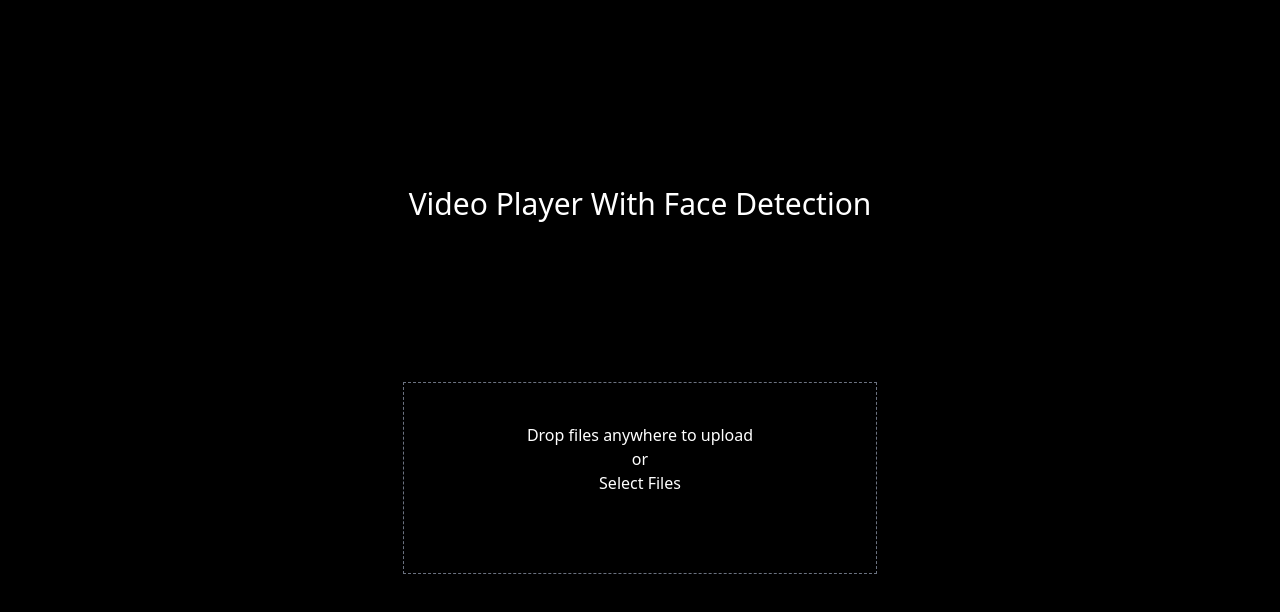
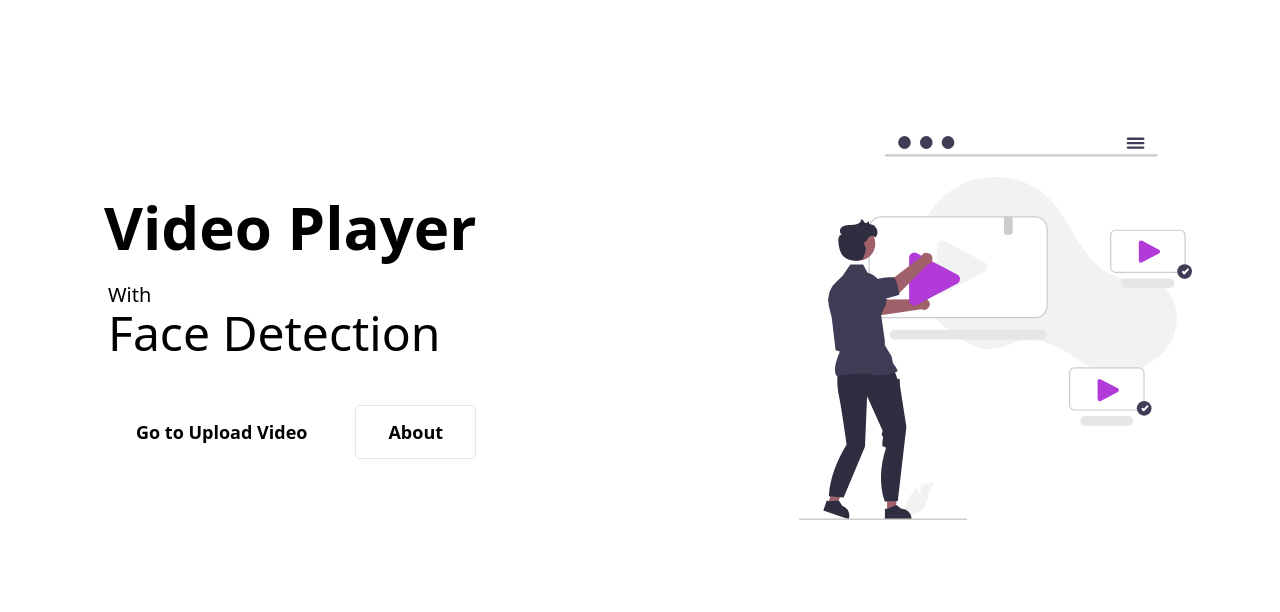
Before and after one commit to md-anas-sabah/video-player-face-detection, a React (Vite) app: page / in a window 1280 px wide. Shown: the top 612 px of the page. Built offline with nearby package versions, Linux system fonts and the light colour scheme.

Commit message:
created landing page

```diff
--- a/src/App.jsx
+++ b/src/App.jsx
@@ -1,9 +1,21 @@
+import { createBrowserRouter, RouterProvider } from "react-router-dom";
 import Home from "./components/Home";
+import LandingPage from "./pages/LandingPage";
 
 function App() {
+  const router = createBrowserRouter([
+    {
+      path: "/",
+      element: <LandingPage />,
+    },
+    {
+      path: "/home",
+      element: <Home />,
+    },
+  ]);
   return (
-    <div className="bg-black h-screen">
-      <Home />
+    <div className="h-screen">
+      <RouterProvider router={router} />
     </div>
   );
 }
--- a/src/components/Home.jsx
+++ b/src/components/Home.jsx
@@ -10,7 +10,7 @@ function Home() {
   };
 
   return (
-    <div className="bg-black h-screen">
+    <div className="dark:bg-gray-800 h-screen">
       <div className="flex h-screen flex-col justify-center items-center">
         <h1 className="text-white text-3xl -mt-10">
           Video Player With Face Detection
--- /dev/null
+++ b/src/pages/LandingPage.jsx
@@ -0,0 +1,42 @@
+import { Link } from "react-router-dom";
+
+function LandingPage() {
+  return (
+    <section className="dark:bg-gray-800 dark:text-gray-100 h-screen p-10">
+      <div className="container flex flex-col justify-center p-6 mx-auto sm:py-12 lg:py-24 lg:flex-row lg:justify-between">
+        <div className="flex flex-col justify-center p-10 text-center rounded-sm lg:max-w-md xl:max-w-lg lg:text-left">
+          <h1 className=" font-bold sm:text-6xl">Video Player</h1>
+          <p className="mt-6 mb-8 ml-1 text-xl sm:mb-12">
+            With
+            <p className="dark:text-violet-400 text-5xl">Face Detection</p>
+          </p>
+          <div className="flex flex-col space-y-4 sm:items-center sm:justify-center sm:flex-row sm:space-y-0 sm:space-x-4 lg:justify-start">
+            <Link
+              rel="noopener noreferrer"
+              to="/home"
+              className="px-8 py-3 text-lg font-semibold rounded dark:bg-violet-400 dark:text-gray-900"
+            >
+              Go to Upload Video
+            </Link>
+            <a
+              rel="noopener noreferrer"
+              href="#"
+              className="px-8 py-3 text-lg font-semibold border rounded dark:border-gray-100"
+            >
+              About
+            </a>
+          </div>
+        </div>
+        <div className="flex items-center justify-center p-6 mt-8 lg:mt-0 h-72 sm:h-80 lg:h-96 xl:h-112 2xl:h-128">
+          <img
+            src="./logo.svg"
+            alt=""
+            className="object-contain h-72 sm:h-80 lg:h-96 xl:h-112 2xl:h-128"
+          />
+        </div>
+      </div>
+    </section>
+  );
+}
+
+export default LandingPage;
```
Also changed, not shown: public/logo.svg (added).
